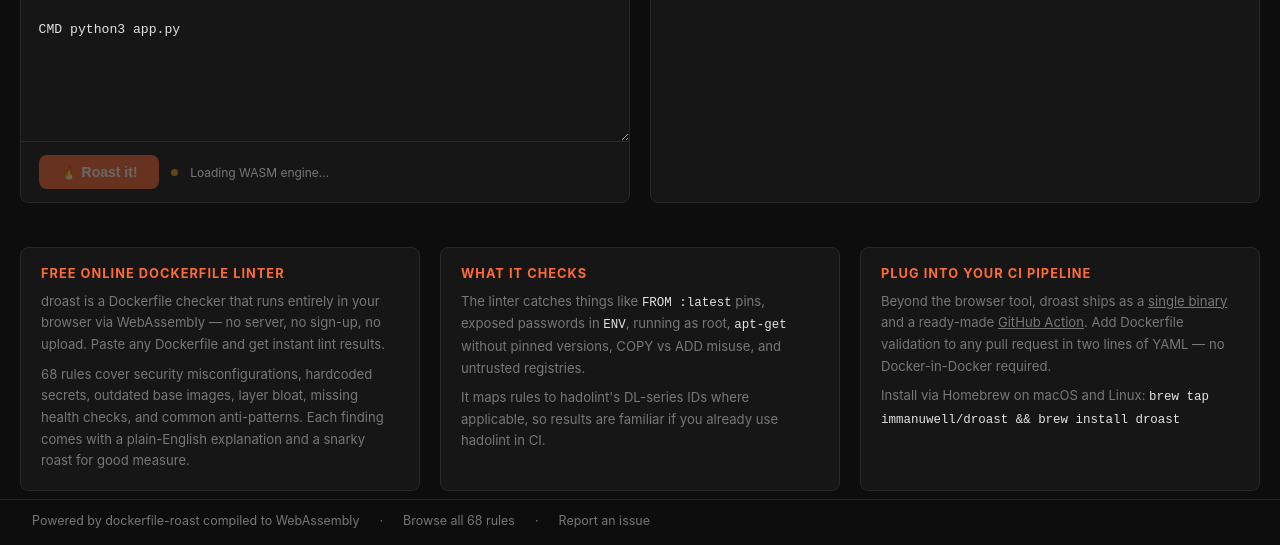
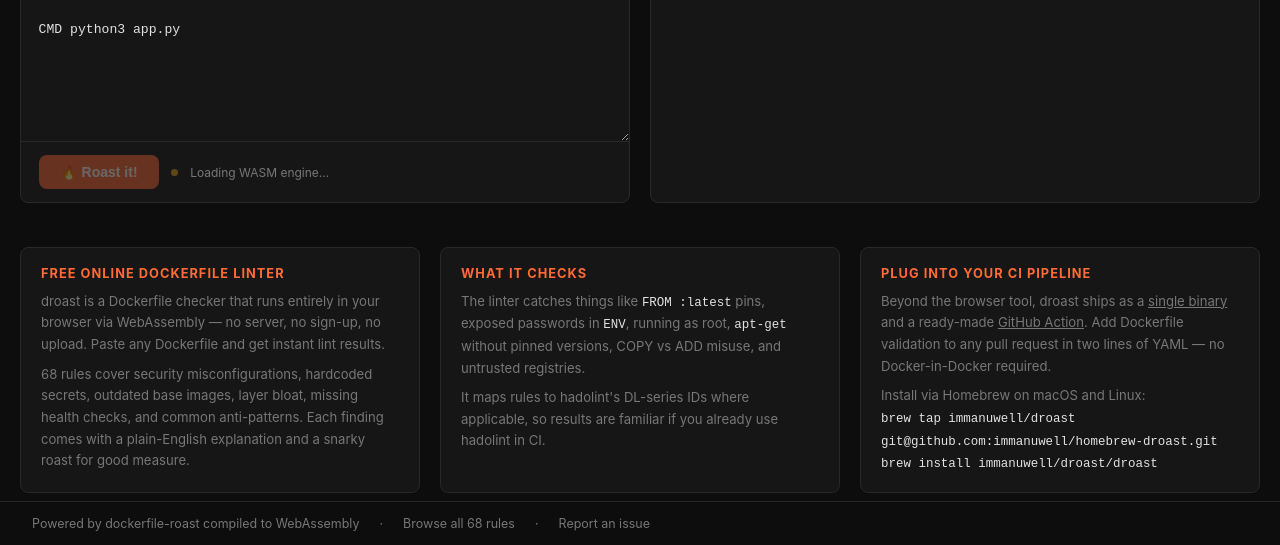
Before and after one commit to immanuwell/dockerfile-roast, a plain HTML site: page docs/index.html in a window 1280 px wide. Shown: the part 500-1045 px from the top of the page. Drawn offline with Linux system fonts and the light colour scheme; a script that the page names is missing.

Commit message:
fix: update Homebrew install commands to match README

```diff
--- a/docs/index.html
+++ b/docs/index.html
@@ -450,7 +450,7 @@ CMD python3 app.py</textarea>
   <div class="about-card">
     <h2>Plug into your CI pipeline</h2>
     <p>Beyond the browser tool, droast ships as a <a href="https://github.com/immanuwell/dockerfile-roast" target="_blank" rel="noopener">single binary</a> and a ready-made <a href="https://github.com/immanuwell/dockerfile-roast?tab=readme-ov-file#github-action" target="_blank" rel="noopener">GitHub Action</a>. Add Dockerfile validation to any pull request in two lines of YAML — no Docker-in-Docker required.</p>
-    <p>Install via Homebrew on macOS and Linux: <code style="font-size:0.78rem;color:var(--text)">brew tap immanuwell/droast &amp;&amp; brew install droast</code></p>
+    <p>Install via Homebrew on macOS and Linux:<br><code style="font-size:0.78rem;color:var(--text)">brew tap immanuwell/droast git@github.com:immanuwell/homebrew-droast.git</code><br><code style="font-size:0.78rem;color:var(--text)">brew install immanuwell/droast/droast</code></p>
   </div>
 </section>
 
```
